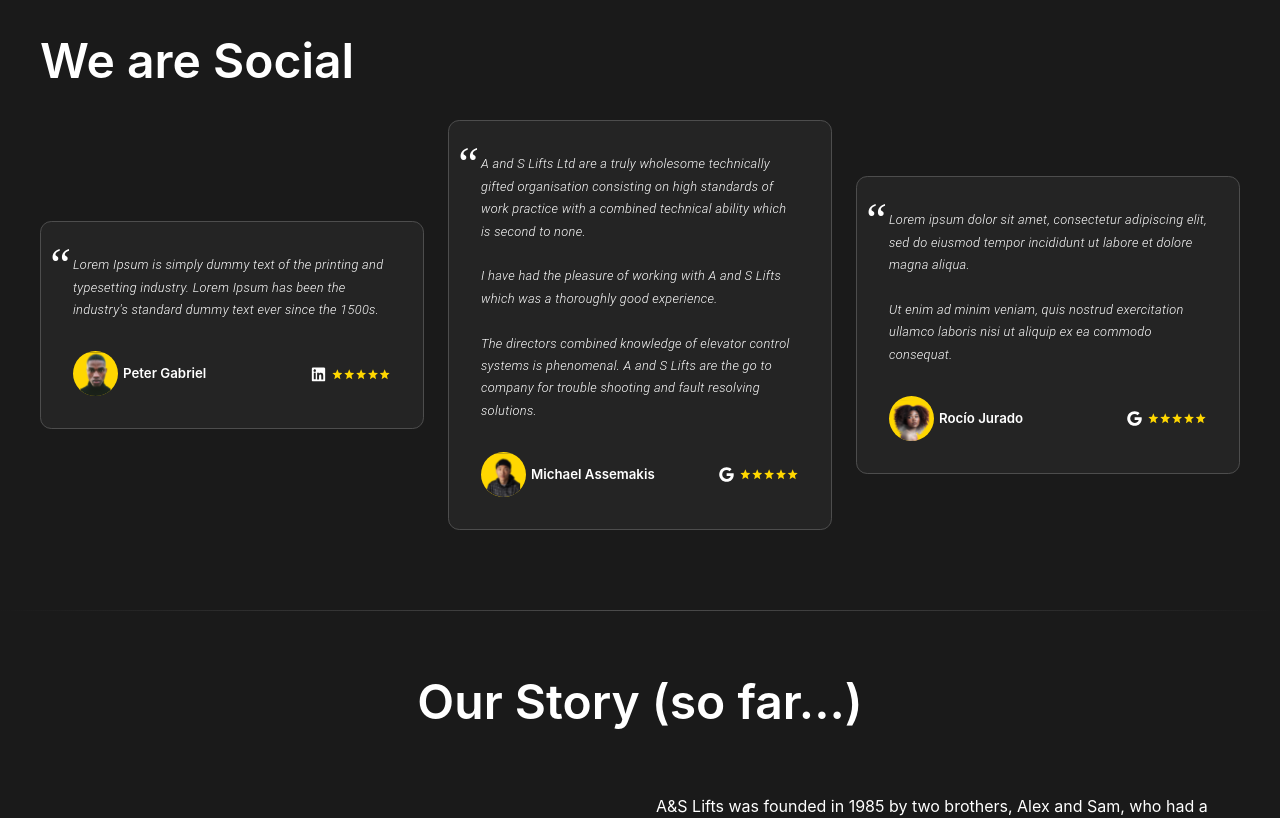
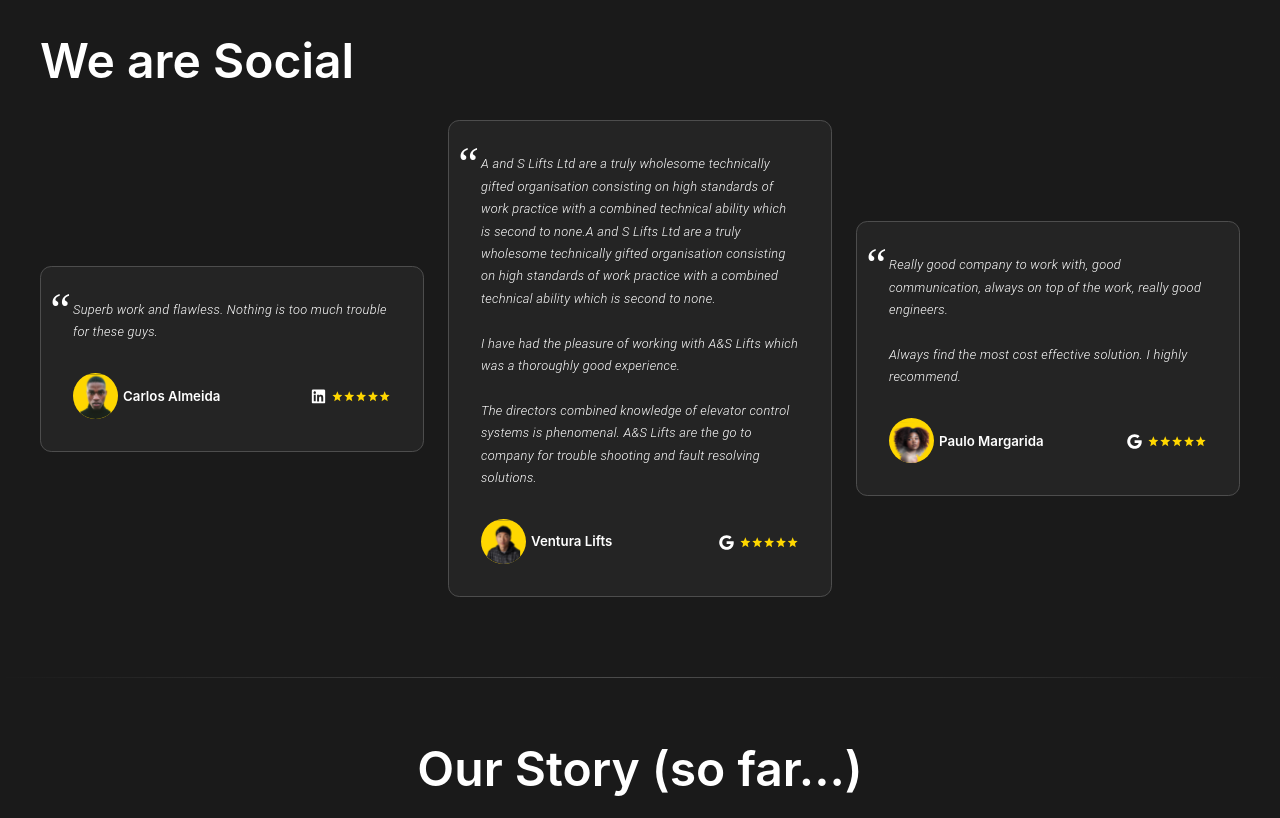
Before and after one commit to albertevieites/aands-web, a Next.js app: page / in a window 1280 px wide. Shown: the part 2460-3278 px from the top of the page. Built offline with nearby package versions, Linux system fonts and the light colour scheme.

Commit message:
fix: :bug: footer fixed position

```diff
--- a/package.json
+++ b/package.json
@@ -10,7 +10,6 @@
     "format": "prettier --write ."
   },
   "dependencies": {
-    "@next/font": "^13.4.4",
     "@react-google-maps/api": "^2.18.1",
     "eslint-config-next": "^13.4.4",
     "framer-motion": "^10.12.16",
--- a/src/components/cards/EventsCard/EventsCard.jsx
+++ b/src/components/cards/EventsCard/EventsCard.jsx
@@ -1,10 +1,10 @@
 import Image from 'next/image';
 
 function EventsCard(props) {
-	const { key, image, title, description, location, date } = props;
+	const { id, image, title, description, location, date } = props;
 
 	return (
-		<div className='events--card' key={key}>
+		<div className='events--card' key={id}>
 			<div className='events--card__image'>
 				<Image src={image} alt={`${title} photo`} width={1000} height={500} />
 			</div>
--- a/src/components/cards/SocialCard/SocialCard.jsx
+++ b/src/components/cards/SocialCard/SocialCard.jsx
@@ -1,38 +1,34 @@
 import Image from 'next/image';
 
-import { socialData } from '../../../data/social';
-
-export default function SocialCard() {
+export default function SocialCard(props) {
+	const { id, comment, name, socialImg, img, stars } = props;
 	return (
-		<>
-			{socialData.map((data, key) => {
-				return (
-					<div key={key} className='social--card'>
+					<div key={id} className='social--card'>
 						<div className='social--card__comment'>
-							<p className='social--card--paragraph'>{data.comment}</p>
+							<p className='social--card--paragraph'>{comment}</p>
 						</div>
 
 						<div className='social--card__user'>
 							<div className='social--card__user--persona'>
 								<Image
 									className='social--card__image'
-									src={data.img}
-									alt={data.alt}
+									src={img}
+									alt={`${name} photo`}
 									width={50}
 									height={50}
 								/>
-								<h5 className='social--card__name'>{data.name}</h5>
+								<h5 className='social--card__name'>{name}</h5>
 							</div>
 
 							<div className='social--card__user--social'>
 								<Image
-									src={data.socialImg}
-									alt='google icon'
+									src={socialImg}
+									alt='social icon'
 									width={15}
 									height={15}
 								/>
 								<Image
-									src={data.stars && data.stars}
+									src={stars && stars}
 									alt='stars'
 									width={60}
 									height={16}
@@ -41,7 +37,4 @@ export default function SocialCard() {
 						</div>
 					</div>
 				);
-			})}
-		</>
-	);
 }
--- a/src/components/layout/Layout.jsx
+++ b/src/components/layout/Layout.jsx
@@ -1,13 +1,11 @@
 import Footer from '../navigation/Footer/Footer';
 import Navbar from '../navigation/Navbar/Navbar';
-import Line from '../tokens/decorators/Line/Line';
 
 export default function Layout({ children }) {
 	return (
 		<div>
 			<Navbar />
 			{children}
-			<Line />
       <Footer />
 		</div>
 	);
--- a/src/components/navigation/Footer/Footer.jsx
+++ b/src/components/navigation/Footer/Footer.jsx
@@ -1,6 +1,7 @@
 // Modules
 import Image from 'next/image';
 import Link from 'next/link';
+import { useRouter } from 'next/router';
 
 // Components
 import CallBtn from '../../tokens/buttons/CallBtn/CallBtn';
@@ -12,8 +13,11 @@ import googleIcon from '/public/icons/google.svg';
 import linkedinIcon from '/public/icons/linkedin.svg';
 
 export default function Footer() {
+	const router = useRouter();
+	const isHomePage = router.pathname === '/';
+
 	return (
-		<footer className='footer'>
+		<footer className={`footer${isHomePage ? '' : ' footer--fixed'}`}>
 			<div className="footer__container">
 				<div className="footer__top">
 					<div className='footer__image'>
--- a/src/components/navigation/Footer/_footer.scss
+++ b/src/components/navigation/Footer/_footer.scss
@@ -5,6 +5,7 @@
 
 .footer {
 	padding: 1rem 2rem;
+	border-top: .07rem solid $clr-border-card;
 
 	color: $clr-white;
 	text-align: center;
@@ -126,3 +127,11 @@
 		color: $clr-light-grey;
 	}
 }
+
+.footer--fixed {
+	position: fixed;
+	bottom: 0;
+	left: 0;
+
+	width: 100%;
+}
--- a/src/components/sections/Events/Events.jsx
+++ b/src/components/sections/Events/Events.jsx
@@ -3,7 +3,6 @@ import EventsCard from '../../cards/EventsCard/EventsCard';
 import { eventsData } from '../../../data/events';
 
 function Events() {
-	console.log(eventsData);
 	return (
 		<section className='events'>
 			<div className='events__container'>
--- a/src/components/sections/Social/Social.jsx
+++ b/src/components/sections/Social/Social.jsx
@@ -1,4 +1,6 @@
 import SocialCard from "../../cards/SocialCard/SocialCard";
+
+import { socialData } from "../../../data/social";
 
 export default function Social({className, dataSpeed}) {
   return (
@@ -9,7 +11,16 @@ export default function Social({className, dataSpeed}) {
       <div className="social__container">
         <h2>We are Social</h2>
         <div className='social__grid'>
-          <SocialCard className='social__card' />
+        {socialData.map(eachCard => (
+          <SocialCard
+            key={eachCard.id}
+            comment={eachCard.comment}
+            name={eachCard.name}
+            socialImg={eachCard.socialImg}
+            img={eachCard.img}
+            stars={eachCard.stars}
+          />
+        ))}
         </div>
       </div>
     </section>
--- a/src/data/social.js
+++ b/src/data/social.js
@@ -1,33 +1,22 @@
 export const socialData = [
-/*   {
-    "img": "/images/social/avatar-2.svg",
-    "name": "Carlos de Almeida",
-    "comment": "Superb work and flawless. Nothing is too much trouble for these guys.",
-    "alt": "Carlos's photo",
-    "socialImg": "/icons/google.svg",
-    "stars": "/icons/stars.svg"
-  }, */
   {
     "img": "/images/social/avatar-4.svg",
-    "name": "Peter Gabriel",
-    "comment": "Lorem Ipsum is simply dummy text of the printing and typesetting industry. Lorem Ipsum has been the industry's standard dummy text ever since the 1500s.",
-    "alt": "Peter's photo",
+    "name": "Carlos Almeida",
+    "comment": "Superb work and flawless. Nothing is too much trouble for these guys.",
     "socialImg": "/icons/linkedin.svg",
     "stars": "/icons/stars.svg",
   },
   {
     "img": "/images/social/avatar-1.svg",
-    "name": "Michael Assemakis",
-    "comment": "A and S Lifts Ltd are a truly wholesome technically gifted organisation consisting on high standards of work practice with a combined technical ability which is second to none. \n \n I have had the pleasure of working with A and S Lifts which was a thoroughly good experience. \n \n The directors combined knowledge of elevator control systems is phenomenal. A and S Lifts are the go to company for trouble shooting and fault resolving solutions.",
-    "alt": "Michael's photo",
+    "name": "Ventura Lifts",
+    "comment": "A and S Lifts Ltd are a truly wholesome technically gifted organisation consisting on high standards of work practice with a combined technical ability which is second to none.A and S Lifts Ltd are a truly wholesome technically gifted organisation consisting on high standards of work practice with a combined technical ability which is second to none. \n \n I have had the pleasure of working with A&S Lifts which was a thoroughly good experience.\n \n The directors combined knowledge of elevator control systems is phenomenal. A&S Lifts are the go to company for trouble shooting and fault resolving solutions.",
     "socialImg": "/icons/google.svg",
     "stars": "/icons/stars.svg"
   },
   {
     "img": "/images/social/avatar-3.svg",
-    "name": "Rocío Jurado",
-    "comment": "Lorem ipsum dolor sit amet, consectetur adipiscing elit, sed do eiusmod tempor incididunt ut labore et dolore magna aliqua. \n \n Ut enim ad minim veniam, quis nostrud exercitation ullamco laboris nisi ut aliquip ex ea commodo consequat.",
-    "alt": "Michael's photo",
+    "name": "Paulo Margarida",
+    "comment": "Really good company to work with, good communication, always on top of the work, really good engineers. \n \n Always find the most cost effective solution. I highly recommend.",
     "socialImg": "/icons/google.svg",
     "stars": "/icons/stars.svg",
   },
--- a/src/pages/index.jsx
+++ b/src/pages/index.jsx
@@ -80,7 +80,6 @@ export default function Home() {
 					<Events />
 					{/* Last action section */}
 					<Last className='gsap__last' dataSpeed='1' />
-					{/* <Footer /> */}
 				</div>
 			</main>
 		</>
```
Also changed, not shown: src/components/navigation/Navbar/Navbar.jsx (+27 -12 lines), 1 other file (tests, documents, lock files or other folders).
